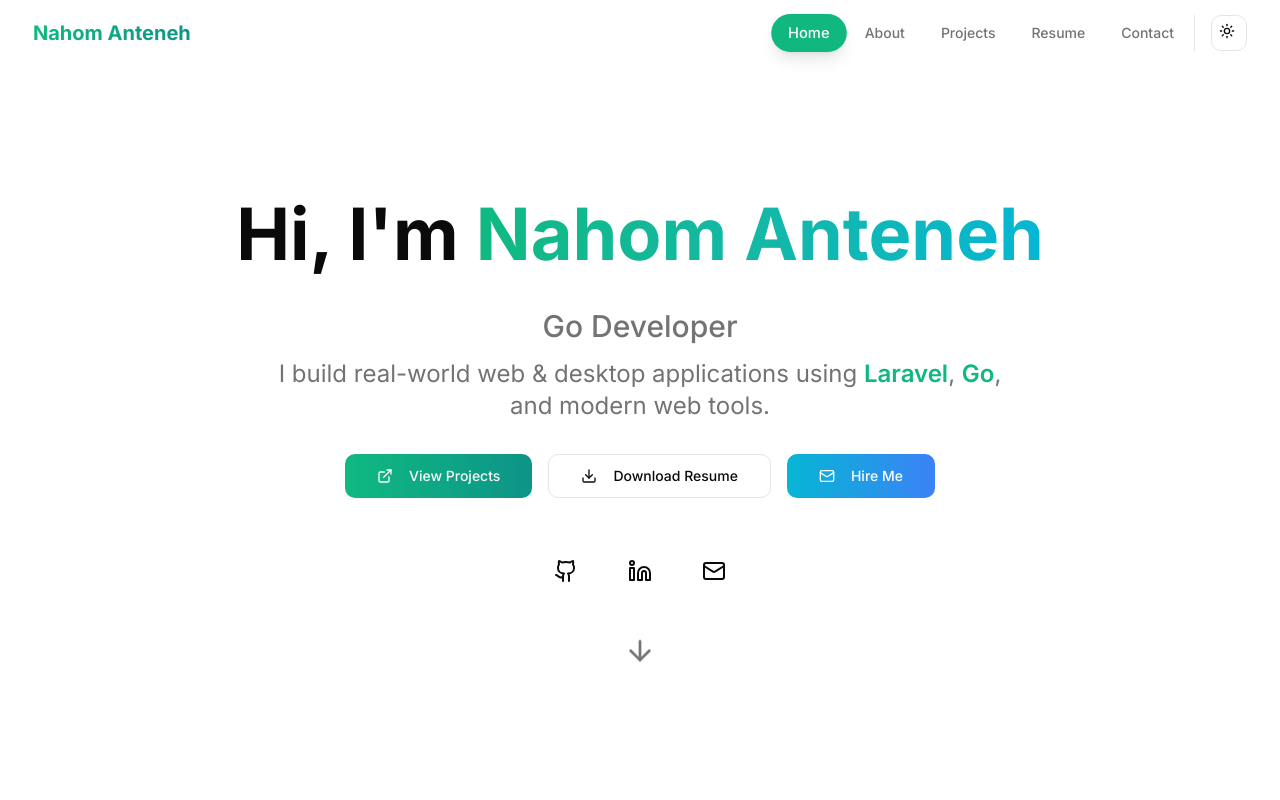
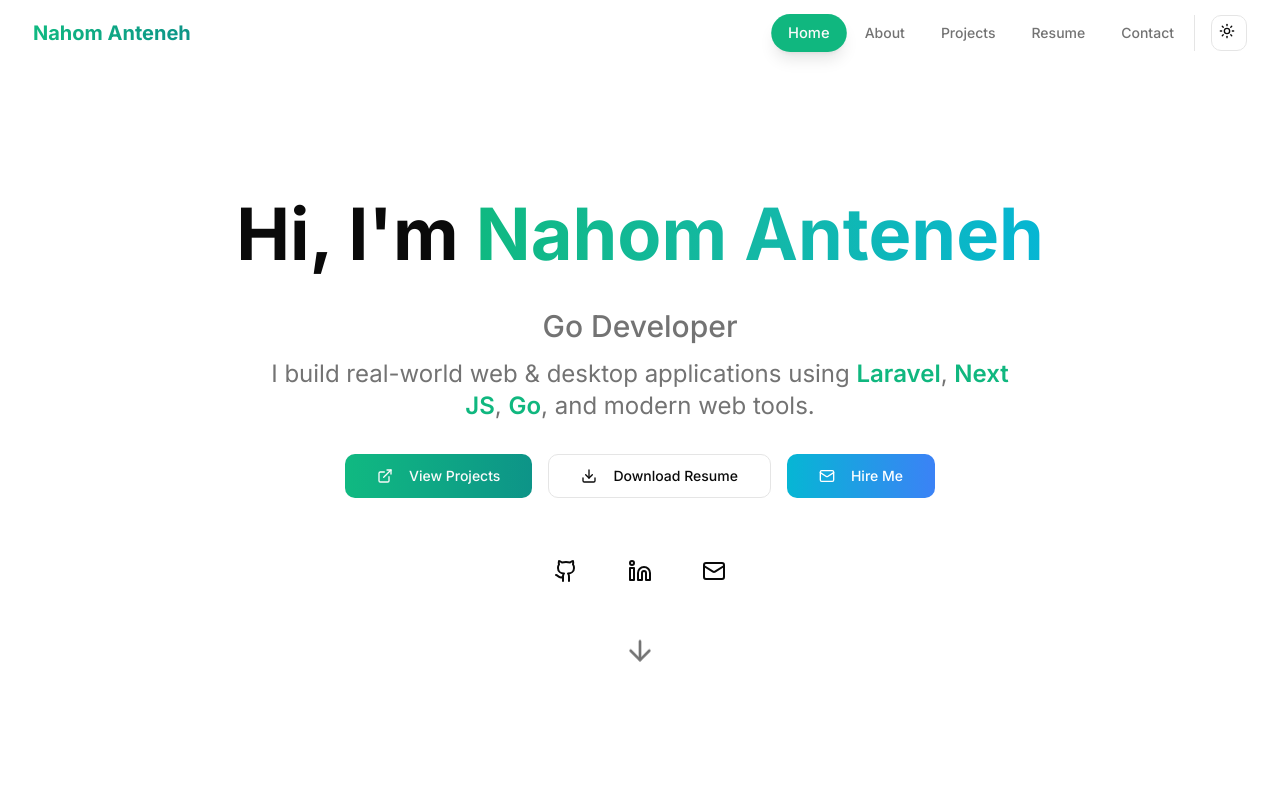
Before and after one commit to NahomAnteneh/personal-site, a Next.js app: page / in a window 1280 px wide. Shown: the top 800 px of the page. Built offline with nearby package versions, Linux system fonts and the light colour scheme.

Commit message:
a little update

```diff
--- a/components/sections/hero-section.tsx
+++ b/components/sections/hero-section.tsx
@@ -54,6 +54,7 @@ export function HeroSection() {
           <p className="text-xl md:text-2xl text-muted-foreground mb-8 max-w-3xl mx-auto leading-relaxed">
             I build real-world web & desktop applications using{" "}
             <span className="text-primary font-semibold">Laravel</span>,{" "}
+            <span className="text-primary font-semibold">Next JS</span>,{" "}
             <span className="text-primary font-semibold">Go</span>, and modern web tools.
           </p>
         </div>
```
